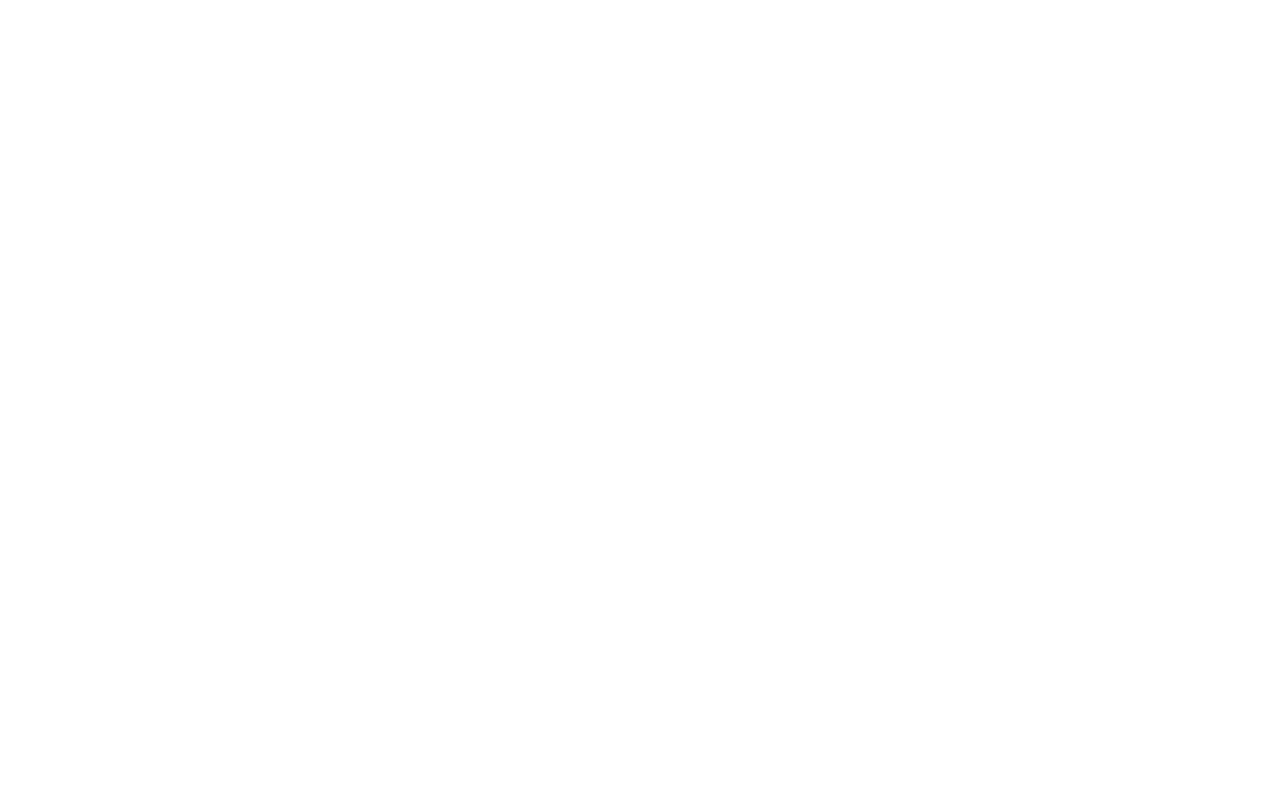
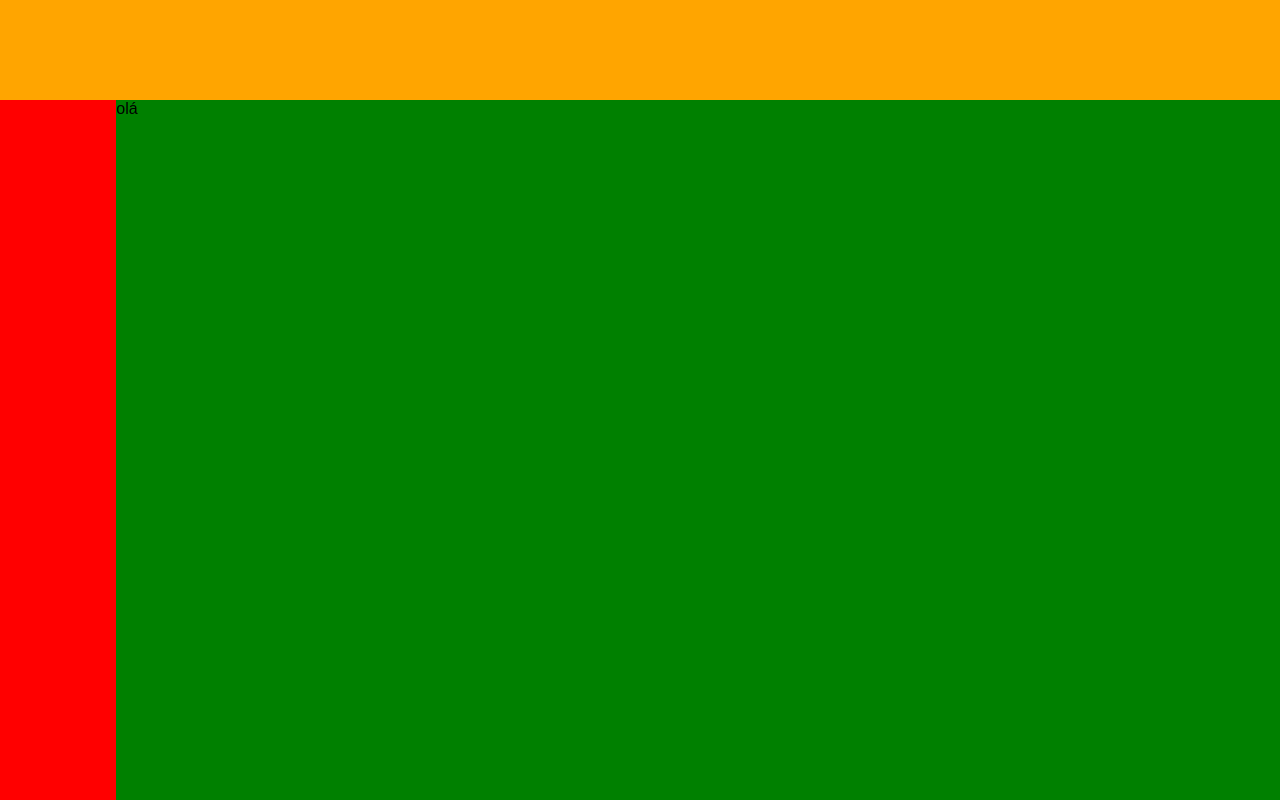
Before and after one commit to klaercio/React-Front-Automation, a React (Vite) app: page /home in a window 1280 px wide. Before the commit this address had no page. Built offline with nearby package versions, Linux system fonts and the light colour scheme; a web font is replaced by a local one.

Commit message:
🖼 Feat: Base da tela inicial do projeto finalizada

```diff
--- a/src/App.tsx
+++ b/src/App.tsx
@@ -1,11 +1,9 @@
-import { useState } from 'react';
+import Login from "./Pages/Login"
 
 function App() {
 
   return (<>
-    <div className="App">
-        Hello World!
-    </div>
+    <Login/>
   </>
   )
 }
--- /dev/null
+++ b/src/Pages/Home/index.tsx
@@ -0,0 +1,10 @@
+import MessageModal from '../../components/MessageModal/index';
+
+export default function Home() {
+    return (
+        <>
+            <div>Home</div>
+            <MessageModal visivel message='Login Efetuado' status='sucess'/>
+        </>
+    );
+}
--- /dev/null
+++ b/src/Pages/Home/style.ts
@@ -0,0 +1 @@
+import styled from "styled-components";
--- a/src/Pages/Login/index.tsx
+++ b/src/Pages/Login/index.tsx
@@ -1,7 +1,5 @@
 import React, { FormEventHandler } from "react";
 import { DivImg, Container, DivLogin } from "./style";
-import SucessLogin from "../../components/MessageModal/index";
-
 
 export default function Login() {
 
@@ -23,7 +21,6 @@
            </form>
           </div>
         </DivLogin>
-        <SucessLogin visivel={true} status={'sucess'}/>
       </Container>
     </>;
 }
--- /dev/null
+++ b/src/components/BasePages/index.tsx
@@ -0,0 +1,17 @@
+import { Outlet } from "react-router-dom";
+import { Content, DivContent, Header, Navigation } from "./style";
+
+export default function BasePages() {
+    return (
+        <>
+            <Header/>
+            <DivContent>
+                <Navigation/>
+                <Content>
+                    olá
+                    <Outlet/>
+                </Content>
+            </DivContent>
+        </>
+    );
+}
--- /dev/null
+++ b/src/components/BasePages/style.ts
@@ -0,0 +1,25 @@
+import styled from "styled-components";
+
+export const Header = styled.div`
+    width: 100%;
+    height: 100px;
+    background-color: orange;
+`
+
+export const DivContent = styled.div`
+    display: flex;
+    flex-direction: row;
+`;
+
+export const Navigation = styled.div`
+    height: calc(100vh - 100px);
+    width: 8rem;
+    background-color: red;
+`;
+
+
+export const Content = styled.div`
+    background-color: green;
+    width: 100%;
+    height: calc(100vh - 100px);
+`
--- a/src/main.tsx
+++ b/src/main.tsx
@@ -4,12 +4,17 @@
 import Login from './Pages/Login/index';
 import { BrowserRouter, Routes, Route } from 'react-router-dom';
 import { GlobalStyle } from './styles/global';
+import Home from './Pages/Home';
+import BasePages from './components/BasePages';
 
 ReactDOM.createRoot(document.getElementById('root') as HTMLElement).render(
   <React.StrictMode>
     <BrowserRouter>
       <Routes>
-        <Route path='/' element={<Login />}/>
+        <Route path='/' element={<App />}/>
+        <Route path='home' element={<BasePages />}>
+          <Route></Route>
+        </Route>
       </Routes>
     </BrowserRouter>
     <GlobalStyle/>
```
